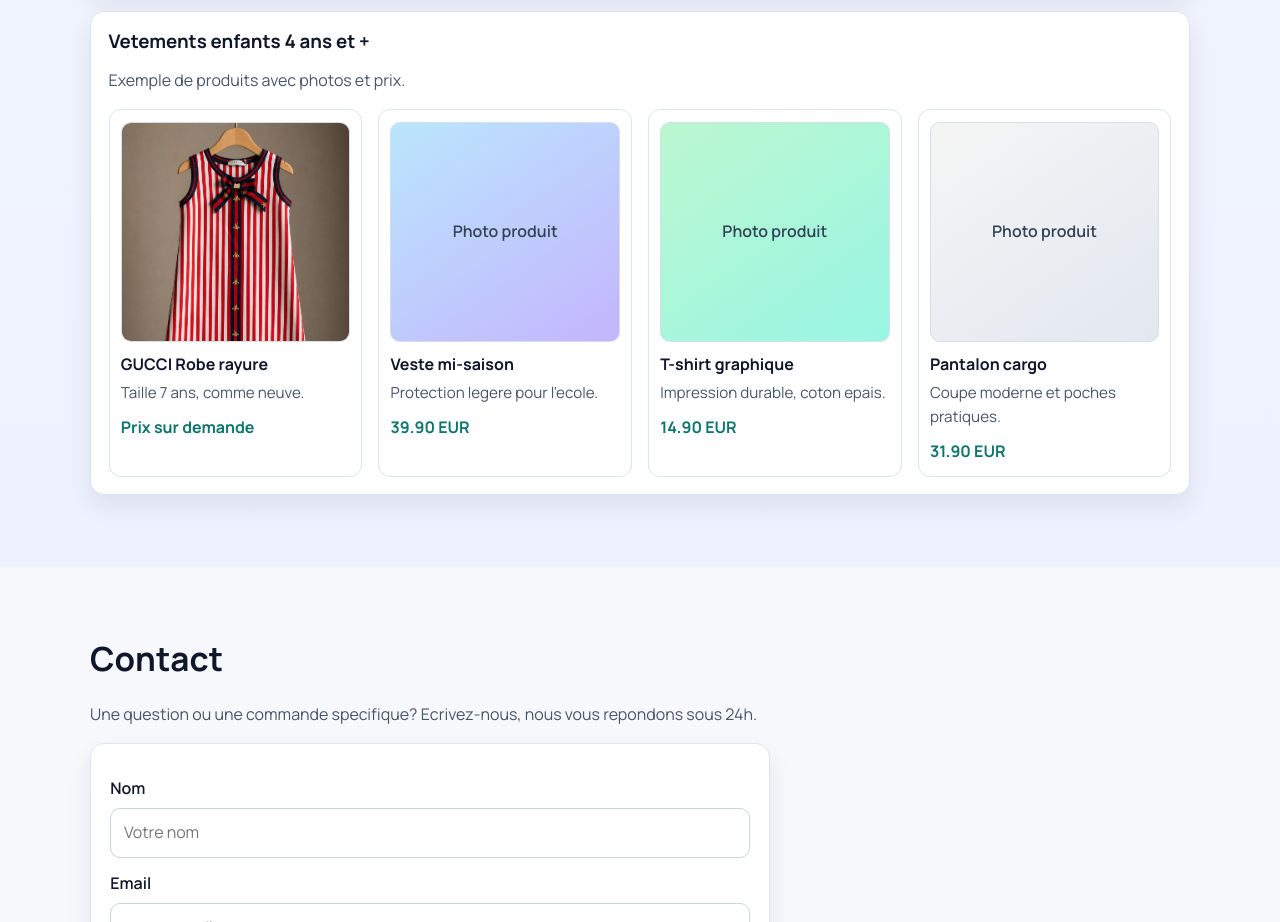
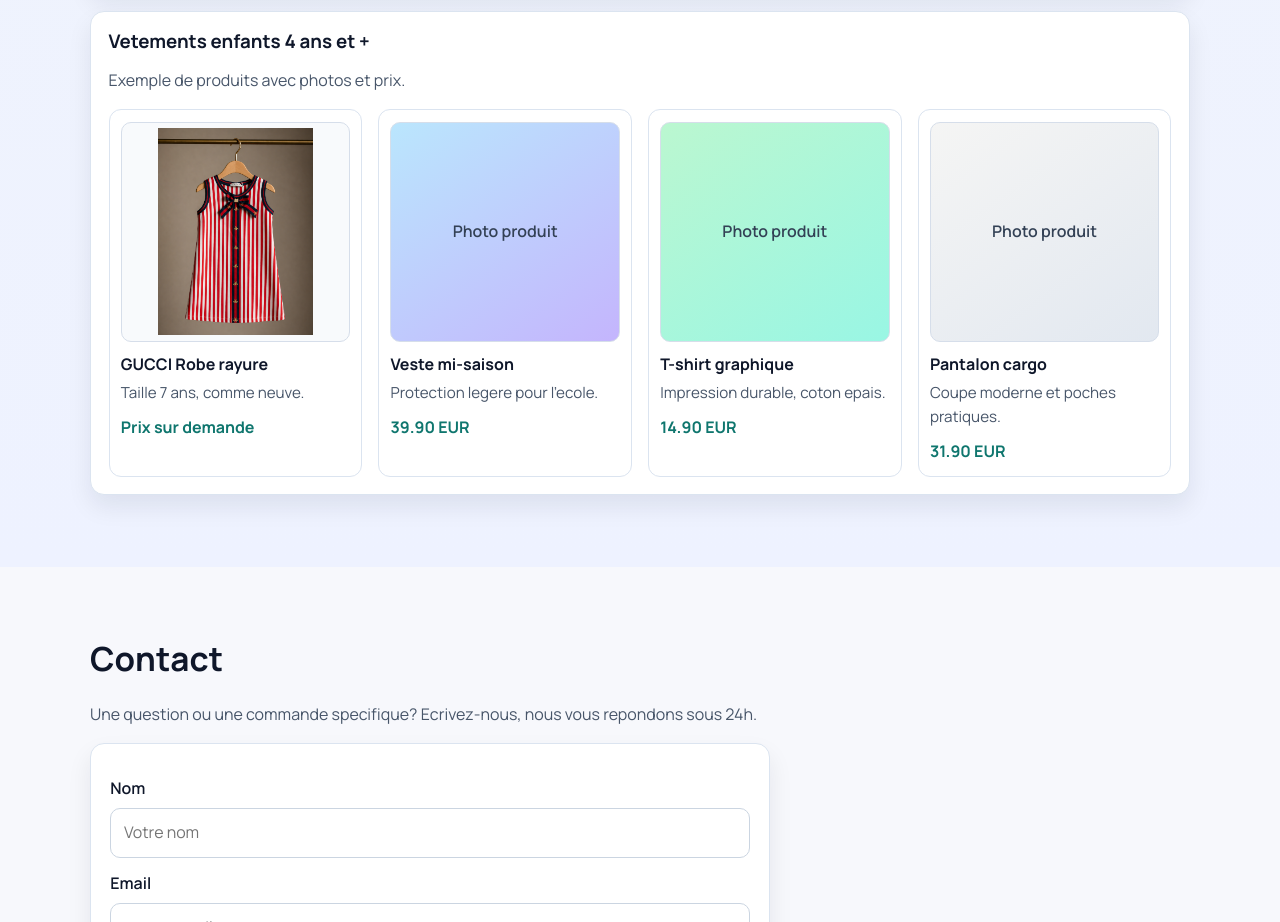
Before and after one commit to Lisandrinaiacciu/Lisandrinaiacciu, a Next.js app: page / in a window 1280 px wide. Shown: the part 2900-3822 px from the top of the page. Built offline with nearby package versions, Linux system fonts and the light colour scheme.

Commit message:
Show full Gucci dress image without crop

```diff
--- a/app/globals.css
+++ b/app/globals.css
@@ -293,10 +293,12 @@ h2 {
 .product-photo-image {
   position: relative;
   overflow: hidden;
+  background: #f8fafc;
 }
 
 .product-photo-image img {
-  object-fit: cover;
+  object-fit: contain;
+  padding: 0.35rem;
 }
 
 .photo-a {
```
